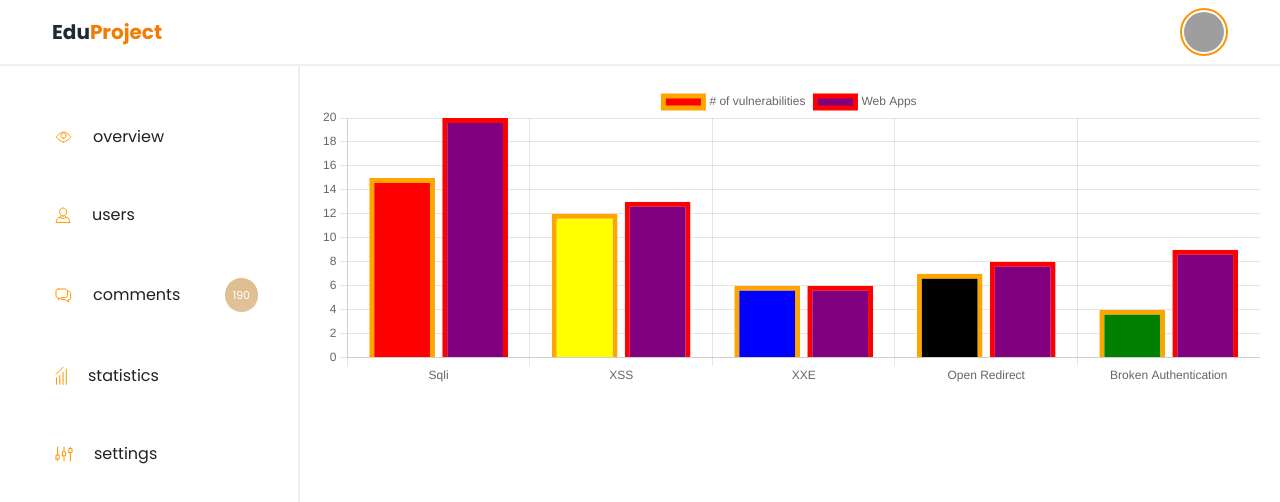
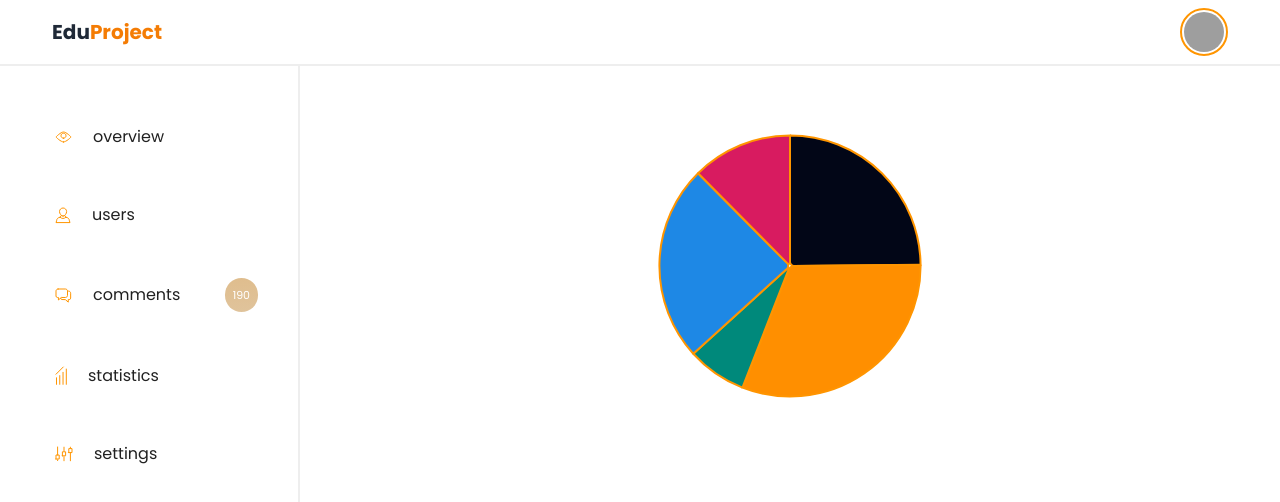
Before and after one commit to nurbek2107/eduit-project, a Next.js app: page /admin/statistics in a window 1280 px wide. Shown: the top 502 px of the page. Built offline with nearby package versions, Linux system fonts and the light colour scheme; grey boxes are pictures that could not be loaded.

Commit message:
main
Signed-off-by: Nurbek <161306161+nurbek2107@users.noreply.github.com>

```diff
--- a/src/app/admin/statistics/page.jsx
+++ b/src/app/admin/statistics/page.jsx
@@ -7,6 +7,7 @@ function Users() {
 
         <SidebarPie />
 
+
     </section>
   );
 }
--- a/src/components/SidebarPie.jsx
+++ b/src/components/SidebarPie.jsx
@@ -1,42 +1,46 @@
 "use client";
-import { Bar } from "react-chartjs-2";
-import Chart from "chart.js/auto";
-const VulnChart = () => {
+
+import { useEffect, useState } from "react";
+import dynamic from "next/dynamic"; // Import dynamic from Next.js for dynamic imports
+import {
+  Card,
+  CardBody,
+  CardHeader,
+  Typography,
+} from "@material-tailwind/react";
+import { Square3Stack3DIcon } from "@heroicons/react/24/outline";
+
+// Dynamically import Chart from react-apexcharts
+const Chart = dynamic(() => import("react-apexcharts"), { ssr: false });
+
+const chartConfig = {
+  type: "pie",
+  width: 280,
+  height: 280,
+  series: [44, 55, 13, 43, 22],
+  options: {
+    chart: {
+      toolbar: {
+        show: false,
+      },
+    },
+    title: {
+      show: "",
+    },
+    dataLabels: {
+      enabled: false,
+    },
+    colors: ["#020617", "#ff8f00", "#00897b", "#1e88e5", "#d81b60"],
+    legend: {
+      show: false,
+    },
+  },
+};
+
+export default function Example() {
   return (
-    <div>
-      <Bar
-        data={{
-          labels: [
-            "Sqli",
-            "XSS",
-            "XXE",
-            "Open Redirect",
-            "Broken Authentication",
-          ],
-          datasets: [
-            {
-              label: "# of vulnerabilities",
-              data: [15, 12, 6, 7, 4],
-              backgroundColor: ["red", "yellow", "blue", "black", "green"],
-              borderColor: "orange",
-              borderWidth: 5,
-            },
-            {
-              label: "Web Apps",
-              data: [20, 13, 6, 8, 9],
-              backgroundColor: "purple",
-              borderColor: "red",
-              borderWidth: 5,
-            },
-          ],
-        }}
-        height={300}
-        width={500}
-        options={{
-          maintainAspectRatio: false,
-        }}
-      />
-    </div>
+    <CardBody className="mt-4 grid place-items-center px-2">
+      <Chart {...chartConfig} />
+    </CardBody>
   );
-};
-export default VulnChart;
+}
```
